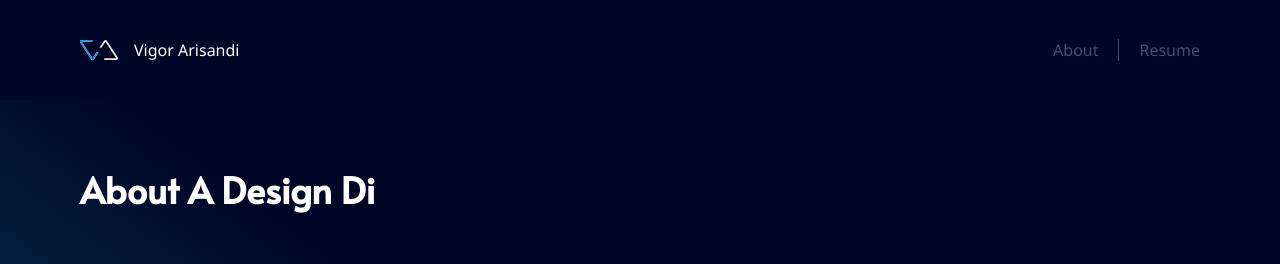
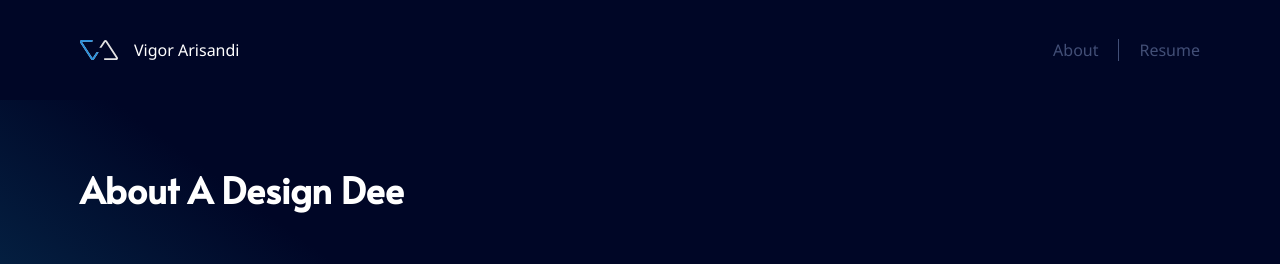
Before and after one commit to a-design-di/portfolio, a Next.js app: page /about in a window 1280 px wide. Shown: the top 264 px of the page. Built offline with nearby package versions, Linux system fonts and the light colour scheme.

Commit message:
fix typo

```diff
--- a/pages/about.js
+++ b/pages/about.js
@@ -5,7 +5,7 @@ export default function About() {
     <Layout>
       <section id="top" className="bg-main relative">
         <div className="content-container content-section pb40 pt40 ph80 d-flex flex-column justify-content-center">
-          <h1>About A Design Di</h1>
+          <h1>About A Design Dee</h1>
           <div style={{ height: 30 }} />
           <img className="mw520" src="/profpic_regular 1.png" />
         </div>
```
